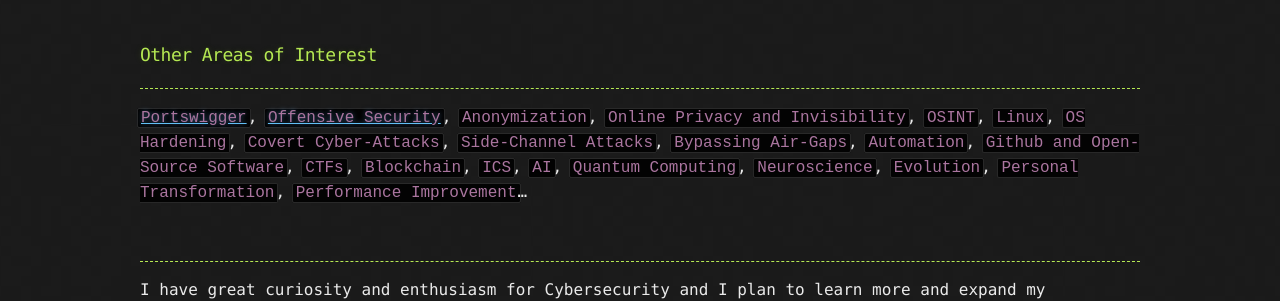
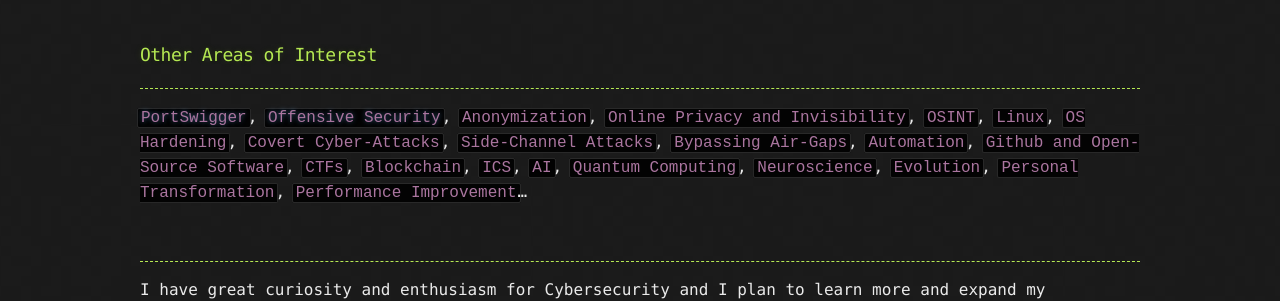
Before and after one commit to CamoCatX/camocatx.github.io, a Jekyll site: the page built from about.md, in a window 1280 px wide and 900 px high, scrolled down 2210 px. Shown: the part 325-626 px from the top of the window. Built offline with Jekyll 4.4.1, drawn with Linux system fonts in a browser that asks for light colours.

Commit message:
Edit about page

```diff
--- a/about.md
+++ b/about.md
@@ -47,7 +47,7 @@ I love almost all Technical Cybersecurity fields but prefer Offensive Security a
 ### Certifications and Knowledge
 * * *
 
-* Solved most of the [`Web Security Academy`](https://portswigger.net/web-security/learning-path) Labs and really appreciate the great effort they've put to prepare this world-class material.
+* Solved most of the <a href="https://portswigger.net/web-security/learning-path" class="no-decoration"><code class="language-plaintext highlighter-rouge">Web Security Academy</code></a> Labs and really appreciate the great effort they've put to prepare this world-class material.
 
 * Some certificate courses in Cybersecurity and some Programming language courses.
 
@@ -86,8 +86,7 @@ I love almost all Technical Cybersecurity fields but prefer Offensive Security a
 <br>
 ### Other Areas of Interest
 * * *
-
-[`Portswigger`](https://portswigger.net/), [`Offensive Security`](https://www.offensive-security.com/), `Anonymization`, `Online Privacy and Invisibility`, `OSINT`, `Linux`, `OS Hardening`, `Covert Cyber-Attacks`, `Side-Channel Attacks`, `Bypassing Air-Gaps`, `Automation`, `Github and Open-Source Software`, `CTFs`, `Blockchain`, `ICS`, `AI`, `Quantum Computing`, `Neuroscience`, `Evolution`, `Personal Transformation`, `Performance Improvement`...
+<a href="https://portswigger.net/" class="no-decoration"><code class="language-plaintext highlighter-rouge">PortSwigger</code></a>, <a href="https://www.offensive-security.com/" class="no-decoration"><code class="language-plaintext highlighter-rouge">Offensive Security</code></a>, `Anonymization`, `Online Privacy and Invisibility`, `OSINT`, `Linux`, `OS Hardening`, `Covert Cyber-Attacks`, `Side-Channel Attacks`, `Bypassing Air-Gaps`, `Automation`, `Github and Open-Source Software`, `CTFs`, `Blockchain`, `ICS`, `AI`, `Quantum Computing`, `Neuroscience`, `Evolution`, `Personal Transformation`, `Performance Improvement`...
 
 <br>
 * * *
```
